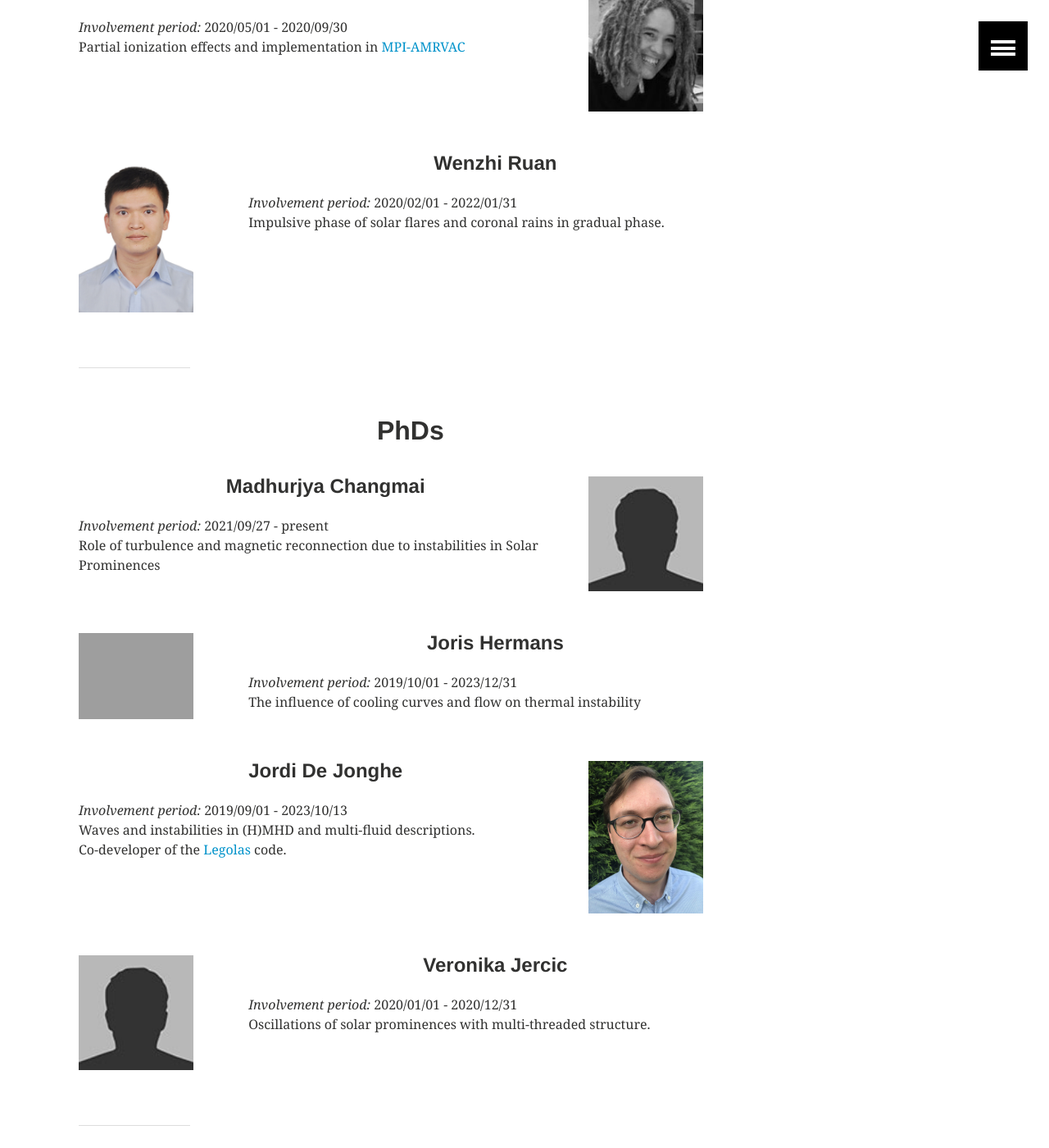
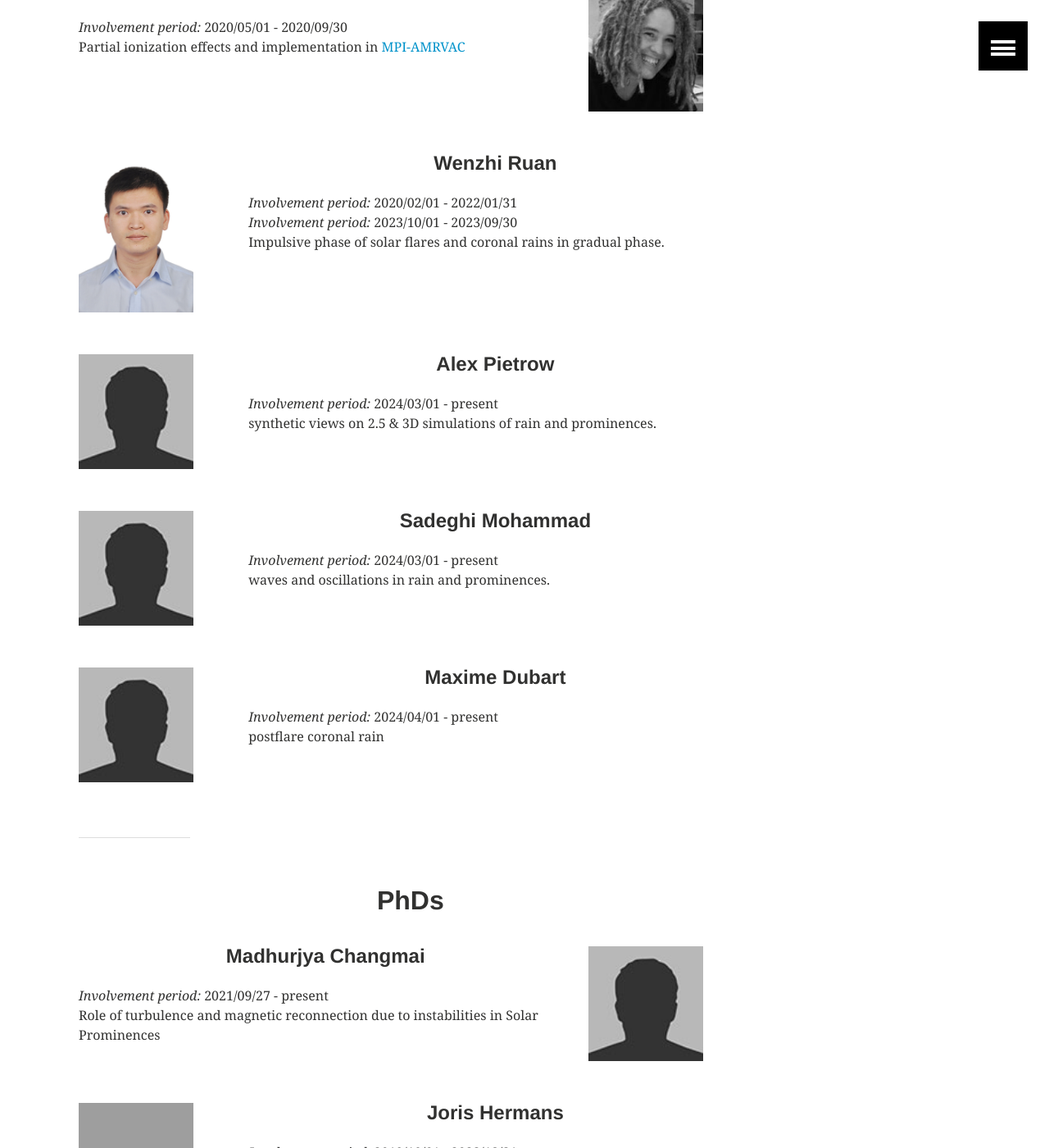
Before and after one commit to erc-prominent/erc-prominent.github.io, a Jekyll site: the page built from team/index.md, in a window 1280 px wide and 1400 px high, scrolled down 1679 px. Shown: the whole window at 82% size. Built offline with Jekyll 4.4.1, drawn with Linux system fonts in a browser that asks for light colours; some of the changed text lies outside the part shown.

Commit message:
Update march 2024

```diff
--- a/team/index.md
+++ b/team/index.md
@@ -43,7 +43,7 @@
   </li>
   <h4 style="text-align:center">Malcolm Druett</h4>
 
-  <em>Involvement period:</em> 2023/01/01 - present <br>
+  <em>Involvement period:</em> 2024/01/01 - present <br>
 
   Multi-dimensional solar flare simulations, and the lower solar atmosphere.
 
@@ -56,7 +56,7 @@
   </li>
   <h4 style="text-align:center">Jack Jenkins</h4>
 
-  <em>Involvement period:</em> 2020/04/01 - present <br>
+  <em>Involvement period:</em> 2020/04/01 - 2023/11/30 <br>
   2.5 & 3D formation, structure, and evolution of solar prominence condensations.
 </ul>
 
@@ -79,7 +79,7 @@
   </li>
   <h4 style="text-align:center">Xiaohong Li</h4>
 
-  <em>Involvement period:</em> 2020/10/28 - present <br>
+  <em>Involvement period:</em> 2020/10/28 - 2023/08/31 <br>
 
   2.5 & 3D simulation of coronal rain.
 </ul>
@@ -107,8 +107,42 @@
   <h4 style="text-align:center">Wenzhi Ruan</h4>
 
   <em>Involvement period:</em> 2020/02/01 - 2022/01/31 <br>
+  <em>Involvement period:</em> 2023/10/01 - 2023/09/30 <br>
 
   Impulsive phase of solar flares and coronal rains in gradual phase.
+</ul>
+
+<ul class="th-grid">
+  <li>
+   <a href="alexpietrow"><img src="{{ site.url }}/images/bio-photo.jpg" width="140"></a>
+  </li>
+  <h4 style="text-align:center">Alex Pietrow</h4>
+
+  <em>Involvement period:</em> 2024/03/01 - present <br>
+
+  synthetic views on 2.5 & 3D simulations of rain and prominences.
+</ul>
+
+<ul class="th-grid">
+  <li>
+   <a href="sadeghimohammad"><img src="{{ site.url }}/images/bio-photo.jpg" width="140"></a>
+  </li>
+  <h4 style="text-align:center">Sadeghi Mohammad</h4>
+
+  <em>Involvement period:</em> 2024/03/01 - present <br>
+
+  waves and oscillations in rain and prominences.
+</ul>
+
+<ul class="th-grid">
+  <li>
+   <a href="maximedubart"><img src="{{ site.url }}/images/bio-photo.jpg" width="140"></a>
+  </li>
+  <h4 style="text-align:center">Maxime Dubart</h4>
+
+  <em>Involvement period:</em> 2024/04/01 - present <br>
+
+  postflare coronal rain
 </ul>
 
 ***
@@ -167,3 +201,25 @@
 
  Oscillations of solar prominences with multi-threaded structure.
 </ul>
+
+<ul class="th-grid">
+  <li>
+    <a href="diondonne"><img src="{{ site.url }}/images/bio-photo.jpg" width="140"></a>
+  </li>
+  <h4 style="text-align:center">Dion Donne</h4>
+
+  <em>Involvement period:</em> 2024/01/01 - present <br>
+
+ 3D simulations of solar prominences with fine-structure.
+</ul>
+
+<ul class="th-grid">
+  <li>
+    <a href="danielamaci"><img src="{{ site.url }}/images/bio-photo.jpg" width="140"></a>
+  </li>
+  <h4 style="text-align:center">Daniela Maci</h4>
+
+  <em>Involvement period:</em> 2024/03/01 - present <br>
+
+ 3D turbulence in solar prominences.
+</ul>
```
